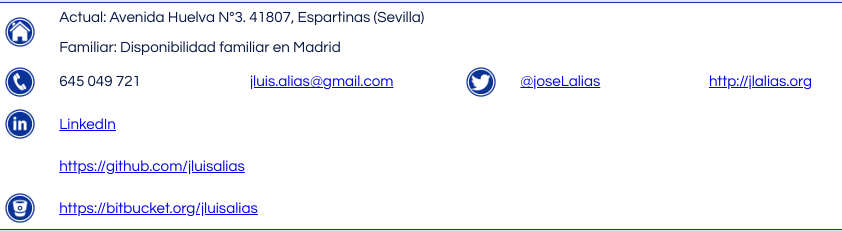
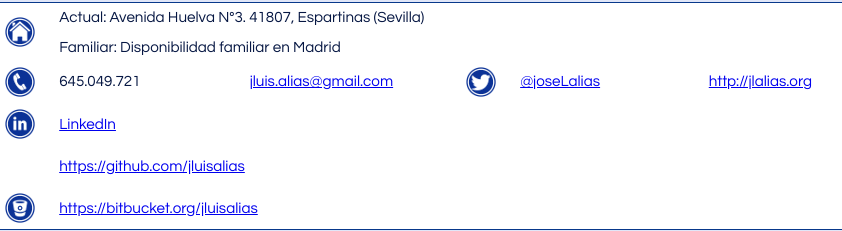
Before and after one commit to jluisalias/jluisalias.github.io, a plain HTML site: page index.html in a window 1280 px wide. Shown: the part 395-626 px from the top of the page, 218-1060 px from the left. Drawn offline with Linux system fonts and the light colour scheme.

Commit message:
Solving problems

```diff
--- a/index.html
+++ b/index.html
@@ -35,7 +35,7 @@
 					</tr>
 					<tr>
 						<td class="logo"> <div id = "logo_phone"> </div> </td>
-						<td>	645 049 721 </td>
+						<td>	645.049.721 </td>
 						<td class="logo"> <div  id = "logo_mail"> </div> </td>
 						<td><a href="mailto:jluis.alias@gmail.com">jluis.alias@gmail.com</a></td>
 						<td class="logo"> <div  id = "logo_twitter"> </div> </td>
```
